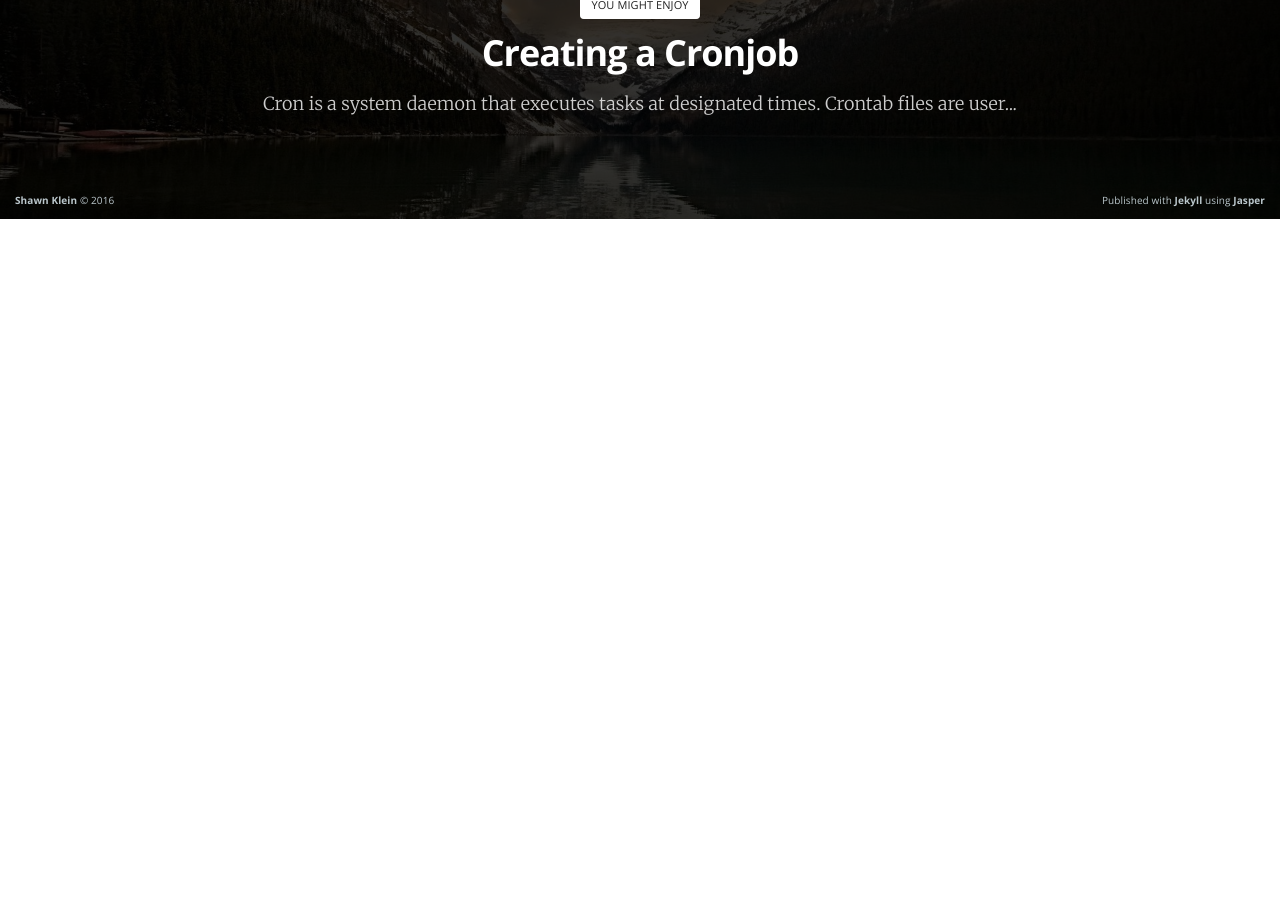
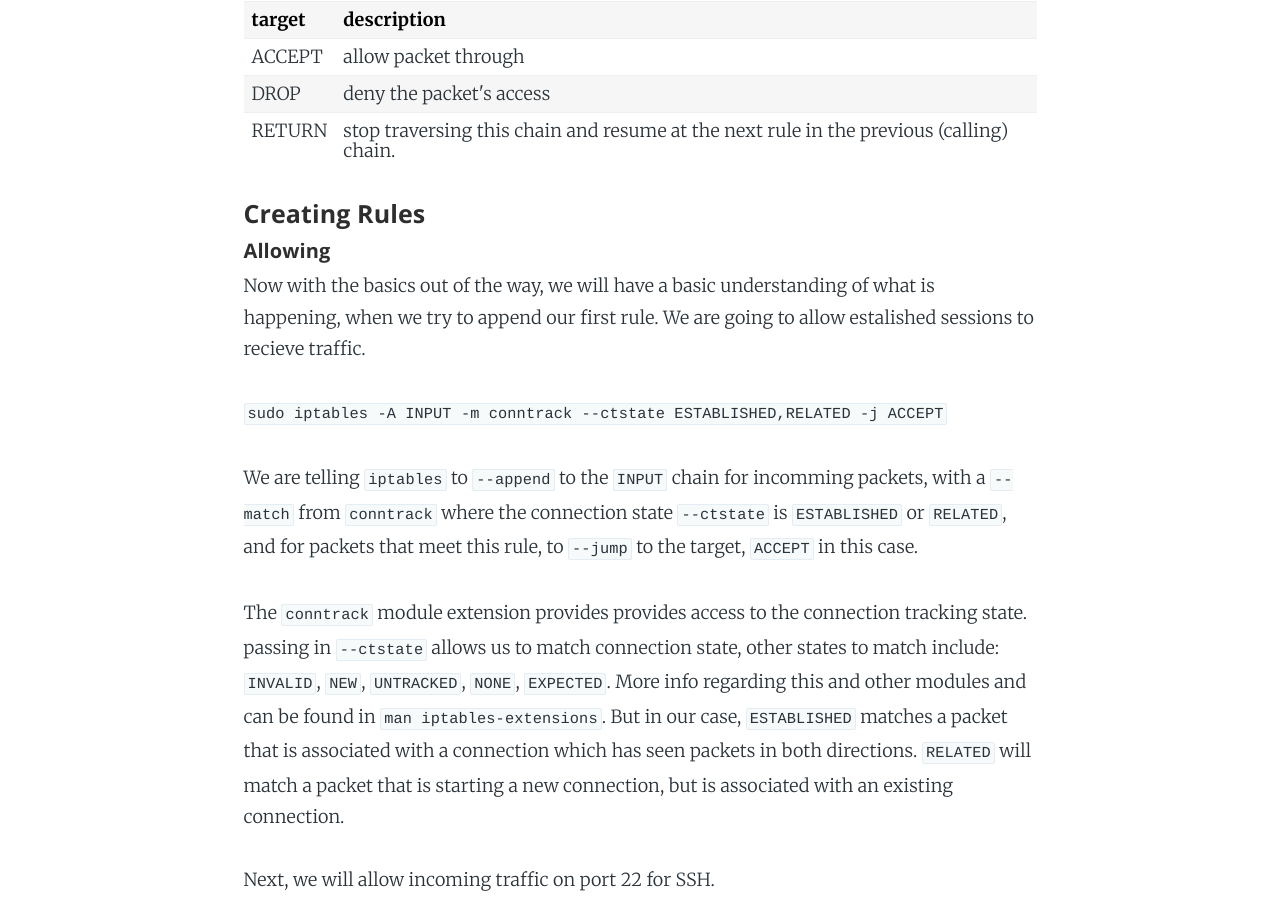
Before and after one commit to Carpk/ShawnKlein, a Jekyll site: the page built from _posts/2016-05-15-setting-iptables.md, in a window 1280 px wide and 900 px high, scrolled down 2854 px. Built offline with Jekyll 4.4.1, drawn with Linux system fonts in a browser that asks for light colours; nearby versions of some CDN libraries; some web fonts are replaced; Markdown is read by kramdown in place of the engine named in the settings; before the commit the page ends 3073 px from its top, so only the background shows below that; some of the changed text lies outside the part shown.

Commit message:
finished iptables post

```diff
--- a/_posts/2016-05-15-setting-iptables.md
+++ b/_posts/2016-05-15-setting-iptables.md
@@ -36,33 +36,61 @@ There are 5 tables independant tables. We can view a specific table's rules with
     <th>chains</th>
   </tr>
   <tr>
-    <td>`filter`</td>
+    <td>filter</td>
     <td>Default table</td>
     <td>INPUT, FORWARD, OUTPUT</td>
   </tr>
   <tr>
-    <td>`nat`</td>
+    <td>nat</td>
     <td>New connection packet</td>
     <td>PREROUTING, OUTPUT, POSTROUTING</td>
   </tr>
   <tr>
-    <td>`mangle`</td>
+    <td>mangle</td>
     <td>Specialized packet alteration</td>
     <td>PREROUTING, OUTPUT, INPUT, FORWARD, POSTROUTING</td>
   </tr>
   <tr>
-    <td>`raw`</td>
+    <td>raw</td>
     <td>Configuring exemptions</td>
     <td>PREROUTING, OUTPUT</td>
   </tr>
   <tr>
-    <td>`security`</td>
+    <td>security</td>
     <td>Mandatory Access Control networking rules</td>
     <td>SECMARK, CONNSECMARK, INPUT, OUTPUT, FORWARD</td>
   </tr>
 </table>
 
-We see the names for the 5 tables, and thier distinct chains.
+Each table has a list of chains, and may include some user defined chains. A chain is a list of rules which can match a set of packets. Each rule specifies what to do with a packet that matches. This is called a _target_, which may point to a user-defined chain in the same table.
+
+<table>
+  <tr>
+    <th>chain</th>
+    <th>description</th>
+  </tr>
+  <tr>
+    <td>INPUT</td>
+    <td>packets destined to local sockets</td>
+  </tr>
+  <tr>
+    <td>OUTPUT</td>
+    <td>locally generated packets</td>
+  </tr>
+  <tr>
+    <td>FORWARD</td>
+    <td>packets being routed</td>
+  </tr>
+  <tr>
+    <td>PREROUTING</td>
+    <td>altering  incoming packets before routing</td>
+  </tr>
+  <tr>
+    <td>POSTROUTING</td>
+    <td>altering packets as they are about to go out</td>
+  </tr>
+</table>
+
 
 #### Commands
 
@@ -75,23 +103,28 @@ After either specifying a table, or using the default `filter` table, first 3 (o
     <th>description</th>
   </tr>
   <tr>
-    <td>`-A`</td>
-    <td>--append</td>
+    <td>-A</td>
+    <td>append</td>
     <td>appends to a chain</td>
   </tr>
   <tr>
-    <td>`-C`</td>
-    <td>`--check`</td>
+    <td>-C</td>
+    <td>check</td>
     <td>checks existence of rule in chain</td>
   </tr>
   <tr>
-    <td>`-D`</td>
-    <td>`--delete`</td>
-    <td>delete rule from chain</td>
+    <td>-D</td>
+    <td>delete</td>
+    <td>deleted rule from chain</td>
+  </tr>
+  <tr>
+    <td>-L</td>
+    <td>list</td>
+    <td>list all rules, or of a chain if specified</td>
   </tr>
 </table>
 
-After a command, we would also specify a chain `-A INPUT`
+After one of our commands, we would typically specify a chain such as `-A INPUT`.
 
 #### Options
 
@@ -102,18 +135,78 @@ After a command, we would also specify a chain `-A INPUT`
     <th>description</th>
   </tr>
   <tr>
-    <td>`-m`</td>
+    <td>-m</td>
     <td>match</td>
     <td>Specifies extension module to test for a specific property.</td>
   </tr>
   <tr>
-    <td>`-p`</td>
+    <td>-p</td>
     <td>protocol</td>
     <td>follows with `protocol`, `tcp`, `udp`, `udplite`, `icmp` or `all`</td>
   </tr>
   <tr>
-    <td>`-D`</td>
-    <td>`--delete`</td>
+    <td>-D</td>
+    <td>delete</td>
     <td>delete rule from chain</td>
   </tr>
 </table>
+
+#### Targets
+
+We can target an item from the list below, another user defined chain, or an extension.
+
+<table>
+  <tr>
+    <th>target</th>
+    <th>description</th>
+  </tr>
+  <tr>
+    <td>ACCEPT</td>
+    <td>allow packet through</td>
+  </tr>
+  <tr>
+    <td>DROP</td>
+    <td>deny the packet's access</td>
+  </tr>
+  <tr>
+    <td>RETURN</td>
+    <td>stop traversing this chain and resume at the next rule in the previous (calling) chain.</td>
+  </tr>
+</table>
+
+
+#### Creating Rules
+
+###### Allowing
+
+Now with the basics out of the way, we will have a basic understanding of what is happening, when we try to append our first rule. We are going to allow estalished sessions to recieve traffic.
+
+`sudo iptables -A INPUT -m conntrack --ctstate ESTABLISHED,RELATED -j ACCEPT`
+
+We are telling `iptables` to `--append` to the `INPUT` chain for incomming packets, with a `--match` from `conntrack` where the connection state `--ctstate` is `ESTABLISHED` or `RELATED`, and for packets that meet this rule, to `--jump` to the target, `ACCEPT` in this case.
+
+The `conntrack` module extension provides provides access to the connection tracking state. passing in `--ctstate` allows us to match connection state, other states to match include: `INVALID`, `NEW`, `UNTRACKED`, `NONE`, `EXPECTED`. More info regarding this and other modules and can be found in `man iptables-extensions`. But in our case, `ESTABLISHED` matches a packet that is associated with a connection which has seen packets in both directions. `RELATED` will match a packet that is starting a new connection, but is associated with an existing connection.
+
+Next, we will allow incoming traffic on port 22 for SSH.
+
+`sudo iptables -A INPUT -p tcp --dport ssh -j ACCEPT`
+
+`iptables` will `--append` to the `INPUT` chain for incomming packets, the `--protocol` of `tcp` where destination port `--dport` matches `ssh`, these will `--jump` to the `ACCEPT` target.
+
+Command for allowing all web traffic
+
+`sudo iptables -A INPUT -p tcp --dport 80 -j ACCEPT`
+
+Another `--append` to the `INPUT` chain for incomming packets, the `--protocol` of `tcp` where destination port `--dport` matches `80`, these will `--jump` to the `ACCEPT` target.
+
+###### Blocking
+
+Once we have a rule to allow a packet, no more rules will effect it as long as those allowing rules come first. We can now write a statement to block all traffic, but ssh and web traffic on port 80 will be let through before it gets to this rule.
+
+`sudo iptables -A INPUT -j DROP`
+
+This code is simple enough, `--append` to `INPUT` chain for all incoming packets, and `DROP` them.
+
+###### Saving
+
+We will lose all configurations settings of our firewall upon restarting our server. In order to persist our settings, we will have to save using `iptables-save`. This will save to all tables, or we can specify using the _table_ option `iptables-save -t nat`.
```
Also changed, not shown: other parts of _posts/2016-05-15-setting-iptables.md (+1 -1 lines).
